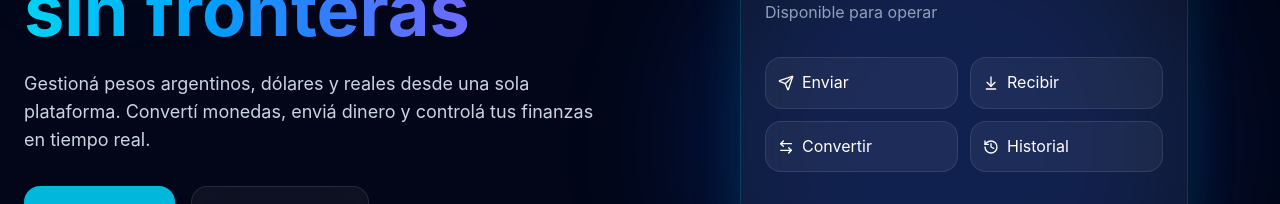
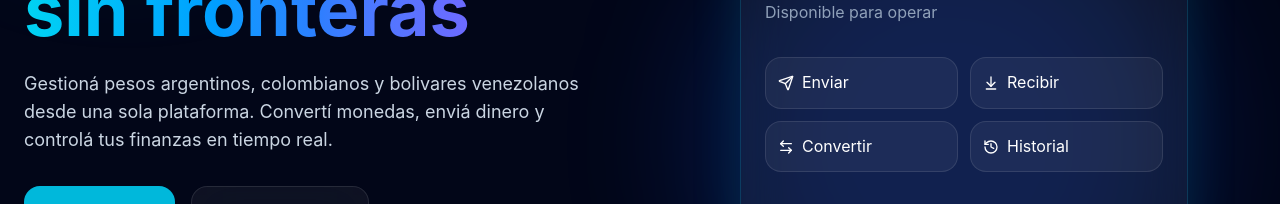
Before and after one commit to Fereiral18/LatamPay-Frontend, a React (Vite) app: page / in a window 1280 px wide. Shown: the part 336-540 px from the top of the page. Built offline with nearby package versions, Linux system fonts and the light colour scheme; no server answers.

Commit message:
fix: correcion de las monedas cambiarias en el home

```diff
--- a/src/pages/Home/Home.tsx
+++ b/src/pages/Home/Home.tsx
@@ -92,7 +92,7 @@ export const Home = () => {
             </h1>
 
             <p className="mt-6 max-w-xl text-lg text-slate-300">
-              Gestioná pesos argentinos, dólares y reales desde una sola
+              Gestioná pesos argentinos, colombianos y bolivares venezolanos desde una sola
               plataforma. Convertí monedas, enviá dinero y controlá tus
               finanzas en tiempo real.
             </p>
```
